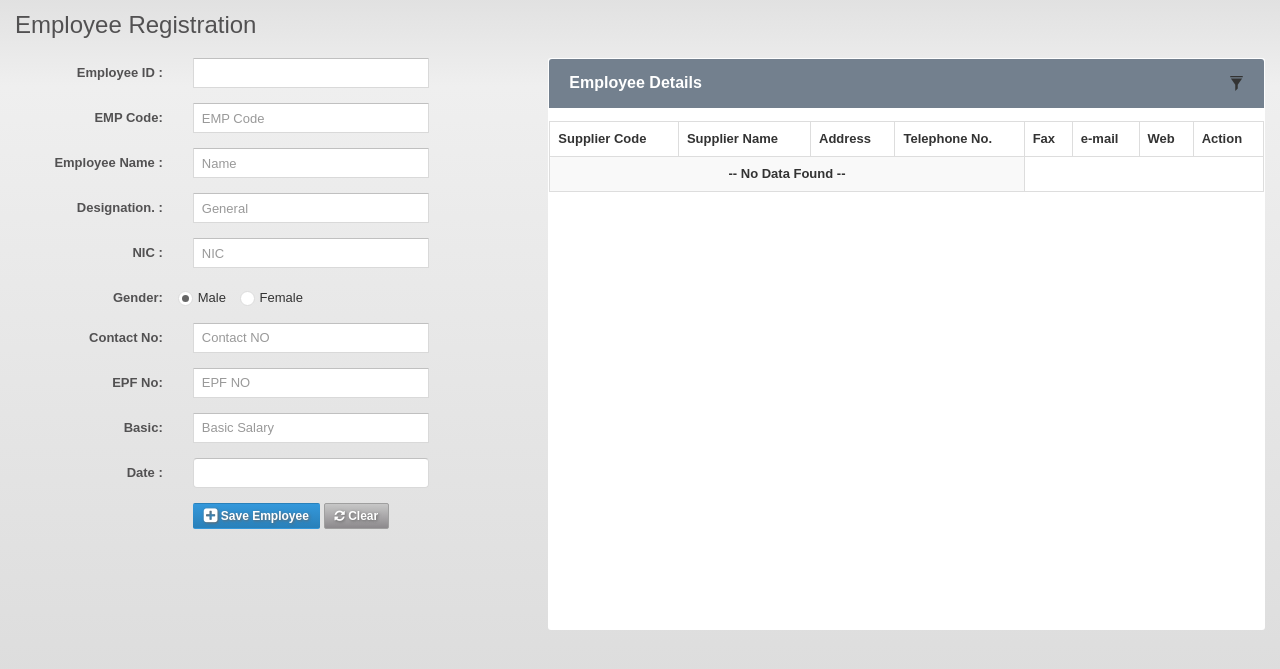
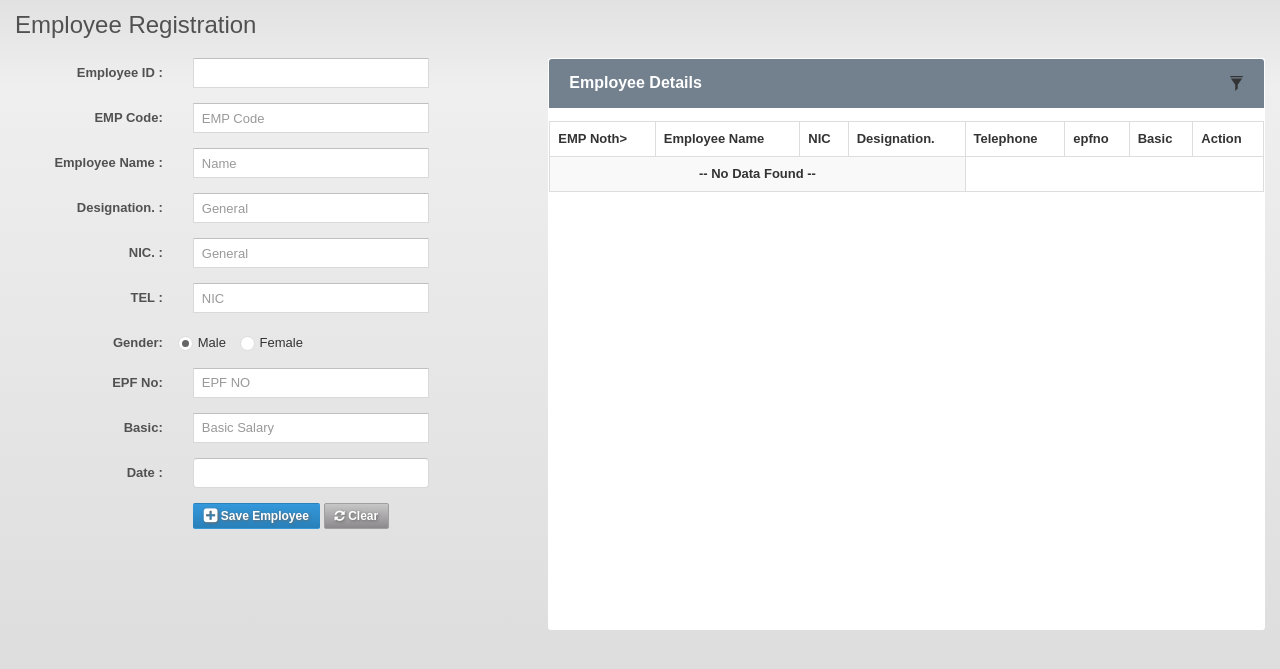
Before and after one commit to ashan-r/fms, a PHP site: page /fms/employee_register.php in a window 1280 px wide. Shown: the part 58-727 px from the top of the page. Run offline with PHP 8.4, Linux system fonts and the light colour scheme; the visitor is signed in with stand-in values (Sample User, id 1); tables that the repository leaves empty or names only in its code hold one stand-in row (values such as "Sample post"); data that the repository does not hold is empty; some libraries are stand-ins or nearby versions.

Commit message:
files modified

```diff
--- a/controllers/employee.js
+++ b/controllers/employee.js
@@ -2,40 +2,44 @@
  * @Ashan Rajapaksha  */
 
 function save_employee() {
-    var sup_code = $('#sup_code').val();
-    var sup_name = $('#sup_name').val();
-    var sup_name_for_invo = $('#sup_name_for_invo').val();
-    var address = $('#address').val();
-    var address_for_invo = $('#address_for_invo').val();
-    var phone_no = $('#phone_no').val();
-    var phone_no_for_invo = $('#phone_no_for_invo').val();
-    var fax = $('#fax').val();
-    var email = $('#email').val();
-    var web = $('#web').val();
-    var currency = $('#sup_currency').val();
-    var suppbank_id = $('#suppbank_id').val();
-    if (sup_code.length !== 0 && sup_name.length !== 0) {
-        var data_array = {sup_code: sup_code,
-            sup_name: sup_name,
-            sup_name_for_invo: sup_name_for_invo,
-            address: address,
-            address_for_invo: address_for_invo,
-            phone_no: phone_no,
-            phone_no_for_invo: phone_no_for_invo,
-            fax: fax,
-            email: email,
-            web: web,
-            suppbank_id: suppbank_id,
-            currency: currency}
 
-        $.post("views/commenSettingView.php", {action: 'save_supp', form_data: data_array}, function (reply) {
-            alertifyMsgDisplay(reply, 2000, function () {
-                clear_sup_form();
-                load_sup_reg_tbl();
+    var gender = $("input[type='radio'][name='rbt_gender']:checked").val();
+    var emp_id = $('#emp_id').val();
+    var empno = $('#empno').val();
+    var title = $('#title').val();
+    var designation = $('#designation').val();
+    var nic = $('#nic').val();
+    var name = $('#name').val();
+    var tel = $('#tel').val();
+    var epfno = $('#epfno').val();
+    var basic = $('#basic').val();
+    var reg_date = $('#reg_date').val();
+    var status = $('#status').val();
+    if (empno.length !== 0 && nic.length !== 0) {
+        var data_array = {
+            emp_id: emp_id,
+            empno: empno,
+            title: title,
+            designation: designation,
+            nic: nic,
+            name: name,
+            tel: tel,
+            gender: gender,
+            epfno: epfno,
+            basic: basic,
+            reg_date: reg_date,
+            status: status
+        }
+
+        $.post("models/employee.php", {action: 'save_employee', form_data: data_array}, function(reply) {
+            alertifyMsgDisplay(reply, 2000, function() {
+                // clear_sup_form();
+
+                load_employee_tbl();
             });
         }, 'json');
     } else {
-        alertify.error("Enter valid Supplier Code & name", 2500);
+        alertify.error("Enter valid employee data", 2500);
     }
 }
 
@@ -78,11 +82,11 @@ function hide_employee_btn() {
 function get_selected_employee_data(emp_id) {
 
     // var gender = parseInt($("input[type='radio'][name='rbt_gender']:checked").val());
-    $.post("models/employee.php", {action: 'get_selected_employee_data', emp_id: emp_id}, function (reply) {
+    $.post("models/employee.php", {action: 'get_selected_employee_data', emp_id: emp_id}, function(reply) {
         if (reply === undefined || reply.length === 0 || reply === null) {
             alertify.error("No Data Found", 1000);
         } else {
-            $.each(reply, function (index, data) {
+            $.each(reply, function(index, data) {
                 $('#emp_id').val(data.emp_id);
                 $('#empno').val(data.empno);
                 $('#name').val(data.name);
@@ -95,10 +99,10 @@ function get_selected_employee_data(emp_id) {
                 if (data.gender == 'male') {
                     $('#rbt_male').prop('checked', true);
                     $('#rbt_female').prop('checked', false);
-                    } else if(data.gender == 'female') {
+                } else if (data.gender == 'female') {
                     $('#rbt_male').prop('checked', false);
                     $('#rbt_female').prop('checked', true);
-                    }else{
+                } else {
 
                 }
                 chosenRefresh();
@@ -141,8 +145,8 @@ function update_supp() {
             currency: currency
         }
 
-        $.post("views/commenSettingView.php", {action: 'update_supp', form_data: data_array}, function (reply) {
-            alertifyMsgDisplay(reply, 2000, function () {
+        $.post("views/commenSettingView.php", {action: 'update_supp', form_data: data_array}, function(reply) {
+            alertifyMsgDisplay(reply, 2000, function() {
                 clear_sup_form();
                 load_sup_reg_tbl();
             });
@@ -154,10 +158,21 @@ function update_supp() {
 
 function delete_supplier(supp_id) {
 //@Sachith
-    confirm("Delete Supplier", "Are You Sure Want To Delete This record", "No", "Yes", function () {
-        $.post("views/commenSettingView.php", {action: 'delete_supplier', supp_id: supp_id}, function (e) {
+    confirm("Delete Supplier", "Are You Sure Want To Delete This record", "No", "Yes", function() {
+        $.post("views/commenSettingView.php", {action: 'delete_supplier', supp_id: supp_id}, function(e) {
             alertifyMsgDisplay(e, 2000);
             load_sup_reg_tbl();
         }, "json");
     });
 }
+
+function next_ai_emp() {
+    $.post('models/employee.php', {action: 'next_ai_emp'}, function(e) {
+        if (e === undefined || e.length === 0 || e === null) {
+            alertify.error('Error in getting maximum value.', 2000);
+        } else {
+
+            $('#emp_id').val(e);
+        }
+    }, 'json');
+}
--- a/employee_register.php
+++ b/employee_register.php
@@ -46,12 +46,18 @@ include './config/dbc.php';
                                     <div class="form-group">
                                         <label for="sub_cat_name" class="col-lg-4 control-label custom-label">Designation. :</label>
                                         <div class="col-lg-6">
-                                            <input type="text" id="nic" class="form-control" placeholder="General">
+                                            <input type="text" id="designation" class="form-control" placeholder="General">
                                         </div>
                                     </div>
 
                                      <div class="form-group">
-                                        <label for="sub_cat_name" class="col-lg-4 control-label custom-label">NIC :</label>
+                                        <label for="sub_cat_name" class="col-lg-4 control-label custom-label">NIC. :</label>
+                                        <div class="col-lg-6">
+                                            <input type="text" id="nic" class="form-control" placeholder="General">
+                                        </div>
+                                    </div>
+                                    <div class="form-group">
+                                        <label for="sub_cat_name" class="col-lg-4 control-label custom-label">TEL :</label>
                                         <div class="col-lg-6">
                                             <input type="text" id="tel" class="form-control" placeholder="NIC">
                                         </div>
@@ -65,14 +71,6 @@ include './config/dbc.php';
                                             <label class="radio-inline">
                                                 <input type="radio" class="rbt_" id="rbt_female" name="rbt_gender" value="female">Female
                                             </label>
-                                                </div>
-                                            </div>
-
-                                    <div class="form-group">
-                                        <label class="col-lg-4 control-label custom-label">Contact No:</label>
-                                        <div class="col-lg-6">
-                                            <!--<input type="text" id="v_fuel" class="form-control custom-text1" onkeyup="set_focus_next(event, '#model_desc')">-->
-                                              <input type="text" id="tel" class="form-control" placeholder="Contact NO">
                                         </div>
                                     </div>
                                     <div class="form-group">
@@ -102,7 +100,7 @@ include './config/dbc.php';
                                                 <button class="btn btn-custom-save" id="btn_emp_add" onkeyup=""><i class="fa fa-plus-square fa-lg"></i>&nbsp;Save Employee</button>
                                             </span>
                                             <span  id="update_div">
-                                                <button class="btn btn-custom-save hidden" id="btn_update_emp><i class="fa fa-pencil fa-sm"></i>&nbsp;Update</button>
+                                                <button class="btn btn-custom-save hidden" id="btn_update_emp"><i class="fa fa-pencil fa-sm"></i>&nbsp;Update</button>
                                                 <button class="btn btn-custom-light" id="btn_clear_emp"><i class="fa fa-refresh fa-sm"></i>&nbsp;Clear</button>
                                             </span>
                                         </div>
@@ -128,13 +126,13 @@ include './config/dbc.php';
                                         <table class="table table-bordered table-striped table-hover datable employee_details_tbl">
                                             <thead>
                                                 <tr>
-                                                    <th>Supplier Code</th>
-                                                    <th>Supplier Name</th>
-                                                    <th>Address</th>
-                                                    <th>Telephone No.</th>
-                                                    <th>Fax</th>
-                                                    <th>e-mail</th>
-                                                    <th>Web</th>
+                                                    <th>EMP Noth>
+                                                    <th>Employee Name</th>
+                                                    <th>NIC</th>
+                                                    <th>Designation.</th>
+                                                    <th>Telephone</th>
+                                                    <th>epfno</th>
+                                                    <th>Basic</th>
                                                     <th>Action</th>
                                                 </tr>
                                             </thead>
@@ -153,6 +151,7 @@ include './config/dbc.php';
 
 
         <!-- load JavaScript-->
+        <script src="controllers/employee.js" type="text/javascript"></script>
         <?php require_once './include/systemFooter.php'; ?>
     </body>
     <script type="text/javascript">
@@ -160,32 +159,25 @@ include './config/dbc.php';
                                                     // pageProtect();
                                                     // checkurl();
                                                     load_employee_tbl();
+                                                    next_ai_emp();
 
                                                     $('#logout').click(function() {
                                                         logout();
                                                     });
                                                     // BANK MODAL ACTIONS
-            $('#bank_saveBtn').click(function() {
+                                                    $('#btn_emp_add').click(function() {
                                                         //// save
-                bank_save();
+                                                        save_employee();
                                                     });
-            $('#bank_updtBtn').click(function() {
+                                                    $('#btn_update_emp').click(function() {
                                                         bank_update();
                                                     });
 
-            $('#bank_reset').click(function() {
+                                                    $('#btn_clear_emp').click(function() {
                                                         bank_form_reset();
                                                     });
                                                     //
-            $('#btn_supp_add').click(function() {
-                save_supp();
-            });
-            $('#btn_clear_supp').click(function() {
-                clear_sup_form();
-            });
-            $('#btn_update_supp').click(function() {
-                update_supp();
-            });
+
                                                 });
 
                                                 $('select').chosen({width: "100%"});
--- a/models/employee.php
+++ b/models/employee.php
@@ -28,5 +28,45 @@ if (array_key_exists("action", $_POST)) {
                     r_employee
                     where r_employee.`status` = '1' AND
                r_employee.emp_id = '{$emp_id}'");
+    } else if ($_POST['action'] == 'save_employee') {
+        $today = date('Y-m-d');
+        $data = $_POST['form_data'];
+        if (empty($data['empno'])) {
+            echo json_encode(array(array("msgType" => 2, "msg" => "Enter a supplier code")));
+            return;
+        }
+
+        foreach ($data as $key => $value) {
+            $data[$key] = mysql_real_escape_string($data[$key]);
+        }
+
+        mysql_query("START TRANSACTION");
+        $ins = mysql_query("INSERT INTO `r_employee` (
+	`emp_id`,
+	`empno`,
+	`name`,
+	`nic`,
+	`tel`,
+	`gender`,
+	`epfno`,
+	`basic`,
+	`reg_date`,
+	`status`
+)
+VALUES" . "('{$data['emp_id']}', '{$data['empno']}', '{$data['name']}',  '{$data['nic']}', '{$data['tel']}', '{$data['gender']}', '{$data['epfno']}', '{$data['basic']}','{$data['reg_date']}','1')") or die(mysql_error());
+
+        $trn = mysql_query("INSERT INTO `transaction` (`tr_type`, `tr_desc`, `tr_date`, `tr_user_id`) VALUES ('INSERT', 'employee-{$data['empno']}', '{$today}', '{$_SESSION['user_id']}')") or die(mysql_error());
+        if ($ins && $trn) {
+            mysql_query("COMMIT");
+            echo json_encode(array(array("msgType" => 1, "msg" => "Employee saved")));
+        } else {
+            mysql_query("ROLLBACK");
+            echo json_encode(array(array("msgType" => 2, "msg" => "Could not save")));
+        }
+        MainConfig::closeDB();
+    } else if ($_POST['action'] == 'next_ai_emp') {
+        $A = $system->getNextAutoIncrementID("r_employee");
+        echo json_encode($A);
+//        $system->prepareSelectQueryForJSONSingleData("SELECT `AUTO_INCREMENT` AS max_ai FROM INFORMATION_SCHEMA.TABLES WHERE TABLE_SCHEMA = 'carsale_db' AND TABLE_NAME = 'vehicle'");
     }
 }
```
Also changed, not shown: 1 other file. Lines whose indentation alone changed are shown as unchanged.
